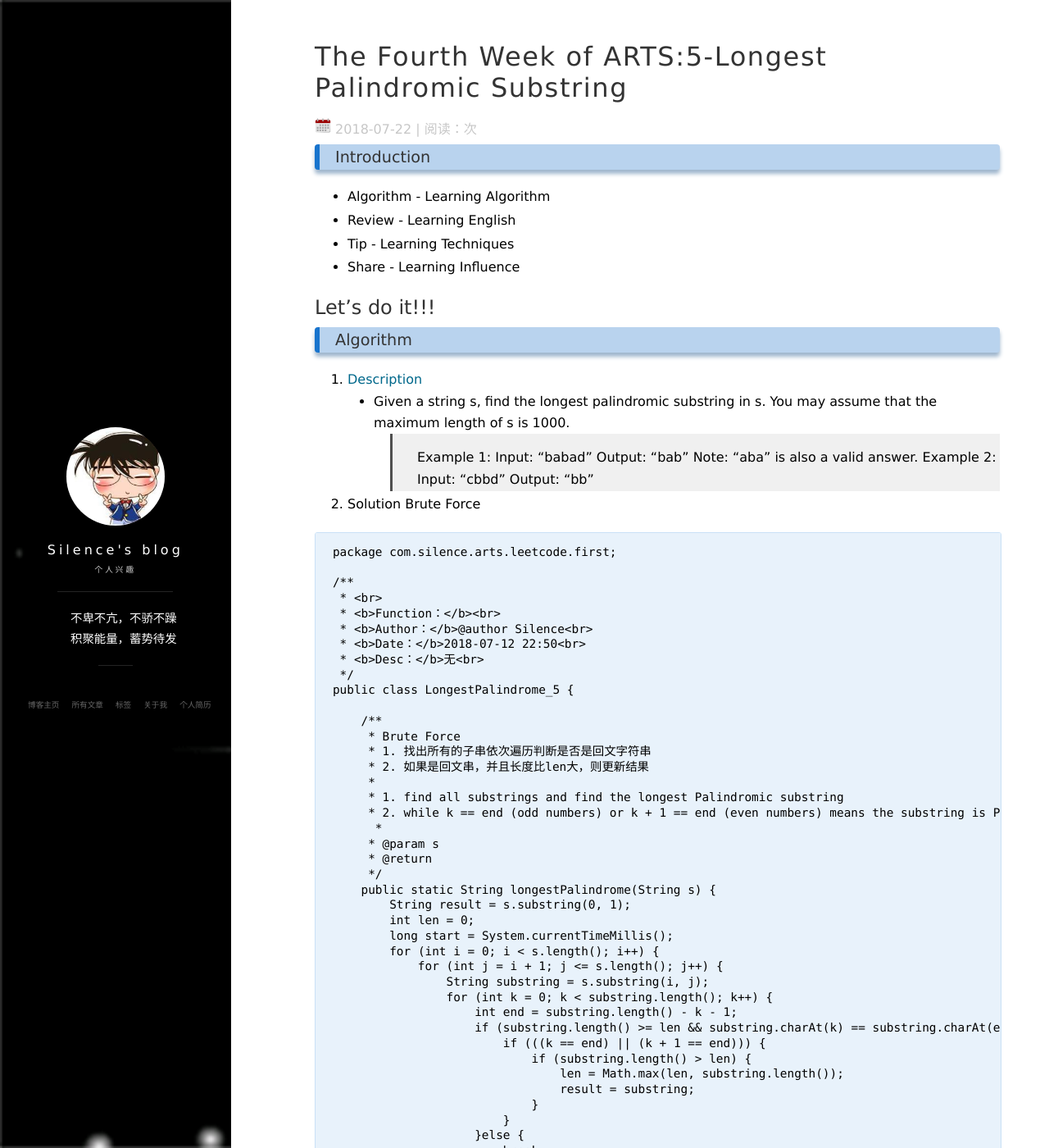
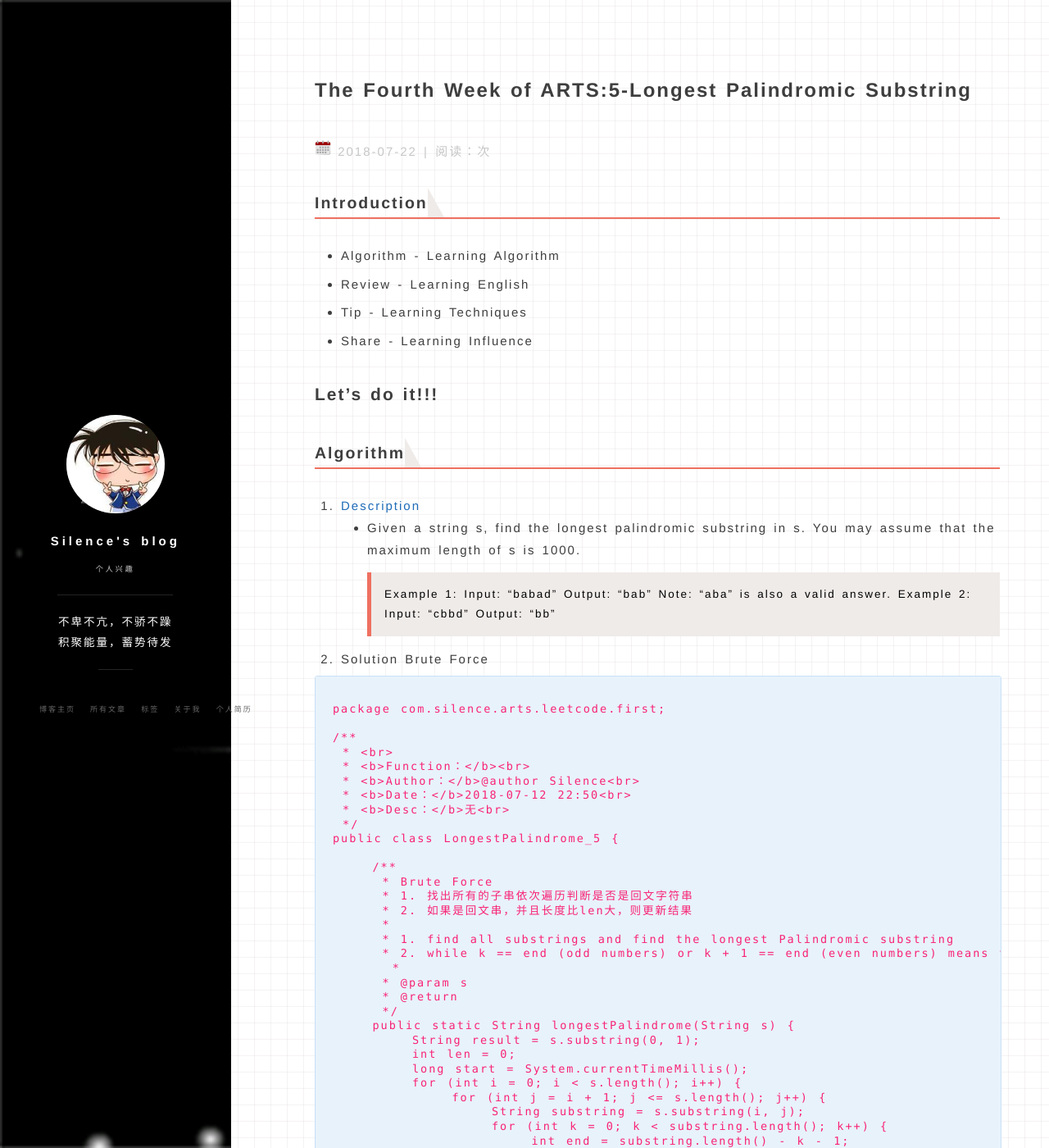
Before and after one commit to zhuSilence/zhuSilence.github.io, a Jekyll site: the page built from _posts/2018-07-22-The Fourth Week of ARTS:5-Longest Palindromic Substring.md, in a window 1280 px wide and 1400 px high. Shown: the whole window at 82% size. Built offline with Jekyll 4.4.1, drawn with Linux system fonts in a browser that asks for light colours; nearby versions of some CDN libraries; comment, search, counter and statistics services are not loaded; some of the changed text lies outside the part shown.

Commit message:
The Fifth Week of ARTS

````diff
--- a/_posts/2018-07-22-The Fourth Week of ARTS:5-Longest Palindromic Substring.md
+++ b/_posts/2018-07-22-The Fourth Week of ARTS:5-Longest Palindromic Substring.md
@@ -26,6 +26,7 @@ Output: "bb"
 2. Solution Brute Force
 
 ```java
+
 package com.silence.arts.leetcode.first;
 
 /**
--- a/css/main.css
+++ b/css/main.css
@@ -4,181 +4,101 @@
 */
 @import url(animate.css);
 @import url(tomorrow.css);
-html, body, div, span, applet, object, iframe, h1, h2, h3, h4, h5, h6, p, blockquote, pre, a, abbr, acronym, address, big, cite, code, del, dfn, em, img, ins, kbd, q, s, samp, small, strike, strong, sub, sup, tt, var, b, u, i, center, dl, dt, dd, ol, ul, li, fieldset, form, label, legend, table, caption, tbody, tfoot, thead, tr, th, td, article, aside, canvas, details, embed, figure, figcaption, footer, header, hgroup, menu, nav, output, ruby, section, summary, time, mark, audio, video {
-  margin: 0;
-  padding: 0;
-  border: 0;
-  font-size: 100%;
-  font: inherit;
-  vertical-align: baseline; }
 
-/* HTML5 display-role reset for older browsers */
-article, aside, details, figcaption, figure, footer, header, hgroup, menu, nav, section {
-  display: block; }
+body/*此属性为全局*/
+{
+  font-size: 15px;/*更改默认的字体大小*/
+  color: #3e3e3e;
+  line-height: 1.8; /*更改默认的行距*/
+  word-spacing:2px; /*更改默认的词间距*/
+  letter-spacing:2px;/*更改默认的字符间距*/
+  font-family: "Helvetica Neue",Helvetica,"Hiragino Sans GB","Microsoft YaHei",Arial,sans-serif;
 
-body {
-  line-height: 1; }
-
-ol, ul {
-  list-style: none; }
-
-blockquote, q {
-  quotes: none;
-  background-color: #f0f0f0;
+  /*增加背景网格*/
+  background-image: linear-gradient(90deg, rgba(50, 0, 0, 0.05) 3%, rgba(0, 0, 0, 0) 3%), linear-gradient(360deg,rgba(50, 0, 0, 0.05) 3%, rgba(0, 0, 0, 0) 3%);
+  background-size: 20px 20px;
+  background-position: center center;
 }
-blockquote:before, blockquote:after {
-  content: '';
-  content: none;
+body *
+{
+  font-size: inherit  ;
+  color: inherit;
+  line-height: inherit;
+  margin:0px;
+  padding:0px;
 }
 
-q:before, q:after {
-  content: '';
-  content: none; }
+p {/*段落*/
+  margin: 1.7em 0px;/*更改默认的段落距离*/
+}
+h1,h2,h3,h4,h5,h6 {
+  margin: 1.6em 0px;/*增加默认的标题间距*/
+  font-weight:bold;
+}
+h1 {
+  font-size: 1.6em  ;
 
-table {
-  border-collapse: collapse;
-  border-spacing: 0; }
-
-body {
-  width: 100%;
-  *zoom: 1;
 }
-body:before, body:after {
-  content: "";
-  display: table;
+h2 {
+  font-size: 1.4em;
 }
-body:after {
-  clear: both;
+h3 {
+  font-size: 1.3em;
+}
+h4 {
+  font-size: 1.2em;
+}
+h5 {
+  font-size: 1em;
+}
+h6 {
+  font-size: 1em;
 }
 
-html, body {
-  height: 100%;
+
+
+h3{/*增加对h3标题的修改*/
+  border-bottom:2px  solid   rgb(239,112,96);
+  font-size: 1.3em;
+}
+h3 span{/*增加对h3标题字体的修改*/
+  display:inline-block;
+  font-weight:normal;
+  background:rgb(239,112,96);
+  color:#ffffff;
+  padding:3px 10px 1px;
+  border-top-right-radius: 3px;
+  border-top-left-radius: 3px;
+  margin-right:3px;
+}
+h3:after{/*增加对h3标题后面的修饰*/
+  display: inline-block;
+  content:" ";
+  vertical-align: bottom;
+  border-bottom: 36px solid #EFEBE9;
+  border-right: 20px solid transparent;
 }
 
-html {
-  height: 100%;
-  max-height: 100%;
+
+ul, ol {
+  padding-left: 32px;
+}
+ul{ /*无序列表*/
+  list-style-type: disc;
+}
+ol { /*有序列表*/
+  list-style-type: decimal;
+}
+li *
+{
+  /* color: #3e3e3e;*/
 }
 
-body {
-  font-family: "ff-tisa-web-pro-1", "ff-tisa-web-pro-2", "Lucida Grande", "Hiragino Sans GB", "Hiragino Sans GB W3", "Microsoft YaHei", "WenQuanYi Micro Hei", sans-serif;
-  font-size: 1em;
-  color: #000000;
-  -webkit-font-smoothing: antialiased; }
-
-::selection {
-  background: #27408B;
-  color: #ffffff}
-
-::-moz-selection {
-  background: #f39ca4; }
-
-a {
-  text-decoration: none;
-  color: #00688B;
-
-}
-p a {
-  margin-left: 4px;
-  margin-right: 4px;
-  text-decoration: underline;
+li{  /*在公众号下，改变不了li符号的属性（如颜色），并会影响其子元素的属性;而在其它博客平台中，则能正常使用*/
+  margin-bottom: 0.5em;
+  /*  color:#159957; */
 }
 
-a:hover {
-  color: #0000CD;
-  -o-transition: .5s;
-  -ms-transition: .5s;
-  -moz-transition: .5s;
-  -webkit-transition: .5s;
-}
-
-h1,
-h2,
-h3,
-h4,
-h5,
-h5 {
-  margin-top: 1.0em;
-  margin-bottom: .5em;
-  font-family: "ff-tisa-web-pro-1", "ff-tisa-web-pro-2", "Lucida Grande", "Hiragino Sans GB", "Hiragino Sans GB W3", "Microsoft YaHei", "WenQuanYi Micro Hei", sans-serif;
-  font-weight: lighter;
-  color: #333333;
-  -webkit-font-smoothing: antialiased; }
-
-h1 {
-  margin-top: 0;
-  font-size: 2.0em;
-  line-height: 1.2em;
-  letter-spacing: .05em;
-}
-
-h2 {
-  font-size: 1.5em;
-  /*background:#B9D3EE;*/
-  /*text-align: center;*/
-}
-
-h3 {
-  font-size: 1.2em;
-  text-indent: 4px;
-  border-radius: 4px;
-  padding: 6px 15px;
-  margin-bottom: 20px;
-  margin-top: 5px;
-  background:#B9D3EE;
-  /*0px right, 5px botton, 5px fuzzy*/
-  box-shadow: 0px 5px 5px #9FB6CD;
-  border-left: 6px solid #1874CD;
-  position:relative;
-}
-
-h4 {
-  font-size: 1.2em;
-  padding: 6px 15px;
-}
-
-h5 {
-  font-size: 1em; }
-
-p {
-  margin-bottom: 10px;
-  margin-top: 5px;
-  line-height: 1.7em;
-  padding-left: 20px;
-}
-
-strong {
-  font-weight: bold; }
-
-em {
-  font-style: italic; }
-
-blockquote {
-  padding-top: 10px;
-  padding-bottom: 1px;
-  padding-left: 10px;
-  margin-left: 20px;
-
-  font-family: "ff-tisa-web-pro-1", "ff-tisa-web-pro-2", "Lucida Grande", "Hiragino Sans GB", "Hiragino Sans GB W3", "Microsoft YaHei", "WenQuanYi Micro Hei", sans-serif;
-  font-weight: lighter;
-  font-size: 1em;
-  border-left: 3px solid #4F4F4F;
-}
-blockquote p:last-child {
-  margin-bottom: 0; }
-
-ol, ul {
-  margin: 0 0 1.3em 2.5em; }
-ol li, ul li {
-  margin: 0 0 .2em 0;
-  line-height: 1.6em; }
-ol ol, ol ul, ul ol, ul ul {
-  margin: .1em 0 .2em 2em; }
-ol {
-  list-style-type: decimal; }
-
-ul {
-  list-style-type: disc; }
 
 code {
   color: #000000;
@@ -208,41 +128,213 @@ pre code {
   border: none;
   word-wrap: normal; }
 
-table {
-  color: #333333;
-  font-size: .9em;
-  text-align: center;
-  line-height: 40px;
-  border: 2px solid #363636;
-  width: 90%;
-  margin: 50px auto; }
 
-thead tr:first-child {
-  background-color: #E0EEEE;
-  color: #363636;
-  text-align: center;
-  border: 1px solid #363636;
+blockquote { /*引用块*/
+  display: block;
+  padding: 15px 1rem;
+  font-size: 0.9em;
+  padding-right: 15px;
+  margin: 1em 0;
+
+  /*更改默认值*/
+  color: #000000;
+  border-left: 5px solid rgb(239,112,96);
+  background: #EFEBE9;
+
+  overflow: auto;
+  overflow-scrolling: touch;
+  word-wrap: normal;
+  word-break: normal;
 }
-th {
-  font-weight: bold;
-  border: 1px solid #363636;
-}
-table thead tr th {
-  text-align: center;
+blockquote p {
+  margin: 0px;
 }
 
-th:first-child, td:first-child {
-  padding: 0 15px 0 20px;
+a { /*超链接*/
+  text-decoration: none;
+  color: #1e6bb8;
+  word-wrap:break-word;
 }
 
-tbody td {
-  font-size: .85em;
-  border: 1px solid #363636;
+strong  /*强调*/
+{
+  font-weight: bold;
+  color: #0b1108;/*更改默认的颜色*/
 }
-td:last-child {
-  padding-right: 10px;
-  border: 1px solid #363636;
+em /*斜体*/
+{
+  /*font-style:italic;*//*把默认的斜体去掉*/
+  color: #0b1108;/*更改默认的颜色*/
 }
+del /*删除线*/
+{
+  font-style:italic;
+  text-decoration:none;/*把默认的删除线去掉*/
+  color:#2962FF;/*更改默认的颜色*/
+}
+strong em/*强调的斜体*/
+{
+  font-weight: bold;
+  color:#C51162;/*更改默认的颜色*/
+}
+
+
+hr {  /*分隔线*/
+  height: 1px;
+  margin: 1.5rem 0px;
+  border: none;
+  border-top: 1px dashed #A5A5A5;
+}
+
+
+code /*行内代码*/
+{
+  word-wrap: break-word;
+  padding: 2px 4px;
+  border-radius: 4px;
+  margin:0 2px;
+  color:#f82375;/*更改默认的颜色*/
+  background:#f8f8f8;
+}
+/*img*/
+/*{*/
+  /*display: block;*/
+  /*margin:0 0;  !*图片水平居中*!*/
+  /*!* margin:0 0;  *! !*图片水平居左，如需要请打开*!*/
+  /*max-width:100%;*/
+/*}*/
+figcaption/*图片描述文字*/
+{
+  margin-top:10px;
+  text-align:center;
+  /* text-align:left;  */ /*当图片水平居左时，请打开*/
+  color:#999;
+  font-size: 0.7em;
+}
+
+/*================表格开始================*/
+table
+{
+  display:table;
+  width: 100% ;
+  text-align: left;
+}
+tbody {
+  border: 0;
+}
+
+table tr {
+  border: 0;
+  border-top: 1px solid #CCC;
+  background-color: white;
+
+}
+
+/*隔行改变行的背景色*/
+table tr:nth-child(2n) {
+  background-color: #F8F8F8;
+}
+
+
+table tr th, table tr td {
+  font-size: 1em;
+  border: 1px solid #CCC;
+  padding: 0.5em 1em;
+  text-align: left;
+}
+/*表头的属性*/
+table tr th {
+  font-weight: bold;
+  background-color: #F0F0F0;
+}
+/*================表格结束================*/
+
+
+
+/*================数学公式开始================*/
+.katex-display {/*块公式*/
+  font-size:1.22em;
+}
+.katex
+{/*行内公式*/
+  padding:8px 3px;
+}
+.katex-display > .katex
+{/*块公式*/
+  display:inline-block;
+  text-align:center;
+  padding:3px;
+}
+.katex img
+{/*行内公式对应的图片*/
+  display:inline-block;
+  vertical-align:middle;
+}
+/*================数学公式结束================*/
+
+a[href^="#"] sup
+{/*注脚*/
+  vertical-align:super;
+  margin:0 2px;
+  padding:1px 3px;
+  color: #ffffff;
+  background:#666666;
+  font-size:0.7em;
+}
+
+/*================任务列表开始================*/
+.task-list-list {
+  list-style-type: none;
+}
+.task-list-list.checked {/*已完成*/
+  color: #3e3e3e;
+}
+
+.task-list-list.uncheck {/*未完成*/
+  color: #bfc1bf;
+}
+.task-list-list .icon_uncheck, .task-list-list .icon_check {
+  display: inline-block;
+  vertical-align: middle;
+  margin-right: 10px;
+}
+.task-list-list .icon_check:before
+{/*已完成*/
+  content: "√";
+  border: 2px solid #3e3e3e;
+  color:red;
+}
+.task-list-list .icon_uncheck:before
+{/*未完成*/
+  content: "x";
+  border: 2px solid #bfc1bf;
+  color: #bfc1bf;
+}
+.task-list-list .icon_check:before, .task-list-list .icon_uncheck:before
+{/*标志框*/
+  padding:2px;
+  padding-left: 5px;
+  padding-right: 8px;
+  border-radius:5px;
+}
+/*================任务列表结束================*/
+
+.toc
+{/*总目录*/
+  margin-left:25px;
+}
+.toc_item
+{/*每条目录*/
+  display:block;
+
+}
+.toc_left
+{/*每级目录的缩进*/
+  margin-left:25px;
+}
+
+
+
 
 /*pager start----------------*/
 .post-container
````
Also changed, not shown: other parts of _posts/2018-07-22-The Fourth Week of ARTS:5-Longest Palindromic Substring.md (+5 -5 lines), _posts/2018-07-28-The Fifth Week of ARTS:8-String to Integer (atoi).md (added, +153 -0 lines).
